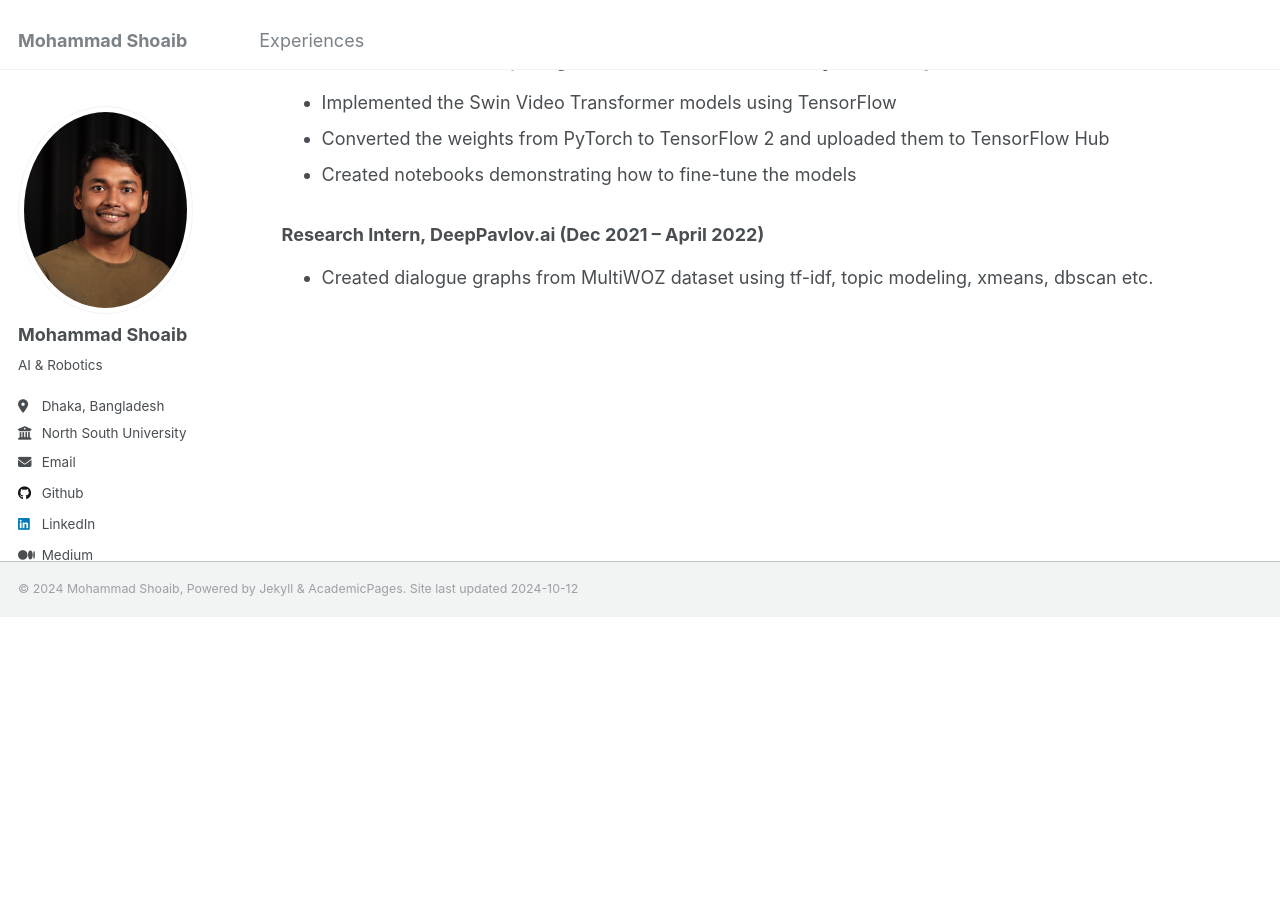
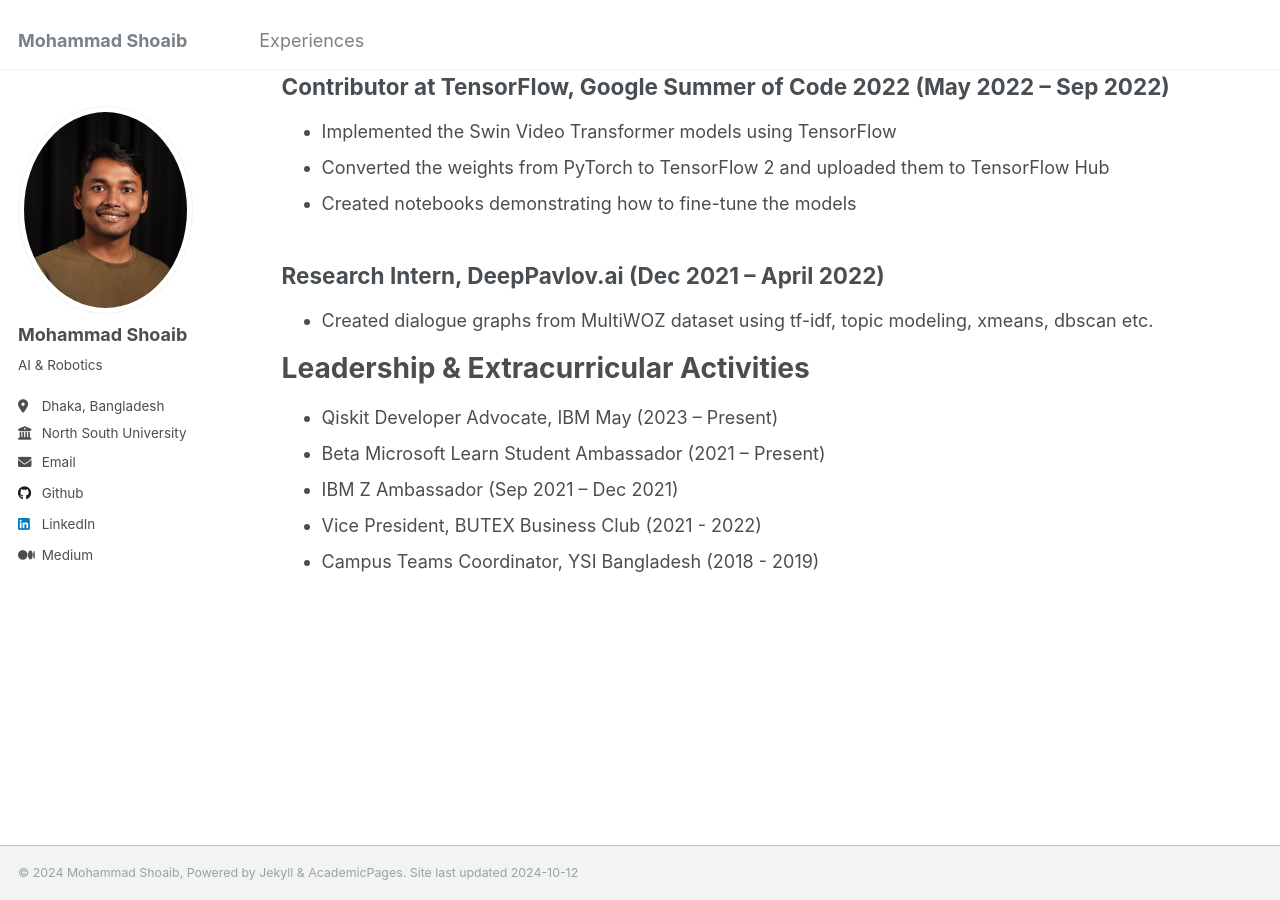
Before and after one commit to shoaib6174/shoaib6174.github.io, a Jekyll site: the page built from _pages/experiences.md, in a window 1280 px wide and 900 px high, scrolled down 748 px. Built offline with Jekyll 4.4.1, drawn with Linux system fonts in a browser that asks for light colours; before the commit the page ends 1364 px from its top, so only the background shows below that.

Commit message:
Update experiences.md

```diff
--- a/_pages/experiences.md
+++ b/_pages/experiences.md
@@ -12,7 +12,7 @@ redirect_from:
 Professional Experiences
 ======
 
-### Jr. AI Engineer, NITEX (Dec 2023 – July 2024)
+## Jr. AI Engineer, NITEX (Dec 2023 – July 2024)
 
 - **Automated Fashion Attributes Tagging**:
   - Developed a pipeline to automatically download images from Instagram and tag clothing categories and attributes using multi-modal AI models.
@@ -27,13 +27,22 @@ Professional Experiences
 - **Technologies**: Nvidia Triton, deepseek-vl, OpenAI APIs, Docker, PostgreSQL, Elasticsearch, FastAPI, Streamlit, AWS ECS, Fargate, Lambda, Azure Doc Intelligence, Google Cloud Vision API, Amazon Textract, Tesseract OCR, instaloader, Playwright.
 
 
-### Contributor at TensorFlow, Google Summer of Code 2022 (May 2022 – Sep 2022)
+## Contributor at TensorFlow, Google Summer of Code 2022 (May 2022 – Sep 2022)
 
 -  Implemented the Swin Video Transformer models using TensorFlow
 -  Converted the weights from PyTorch to TensorFlow 2 and uploaded them to TensorFlow Hub
 -  Created notebooks demonstrating how to fine-tune the models
 
 
-### Research Intern, DeepPavlov.ai (Dec 2021 – April 2022)
+## Research Intern, DeepPavlov.ai (Dec 2021 – April 2022)
 
 -  Created dialogue graphs from MultiWOZ dataset using tf-idf, topic modeling, xmeans, dbscan etc.
+
+
+Leadership & Extracurricular Activities
+======
+-  Qiskit Developer Advocate, IBM May (2023 – Present)
+-  Beta Microsoft Learn Student Ambassador (2021 – Present)
+-  IBM Z Ambassador (Sep 2021 – Dec 2021)
+-  Vice President, BUTEX Business Club (2021 - 2022)
+-  Campus Teams Coordinator, YSI Bangladesh (2018 - 2019)
```
